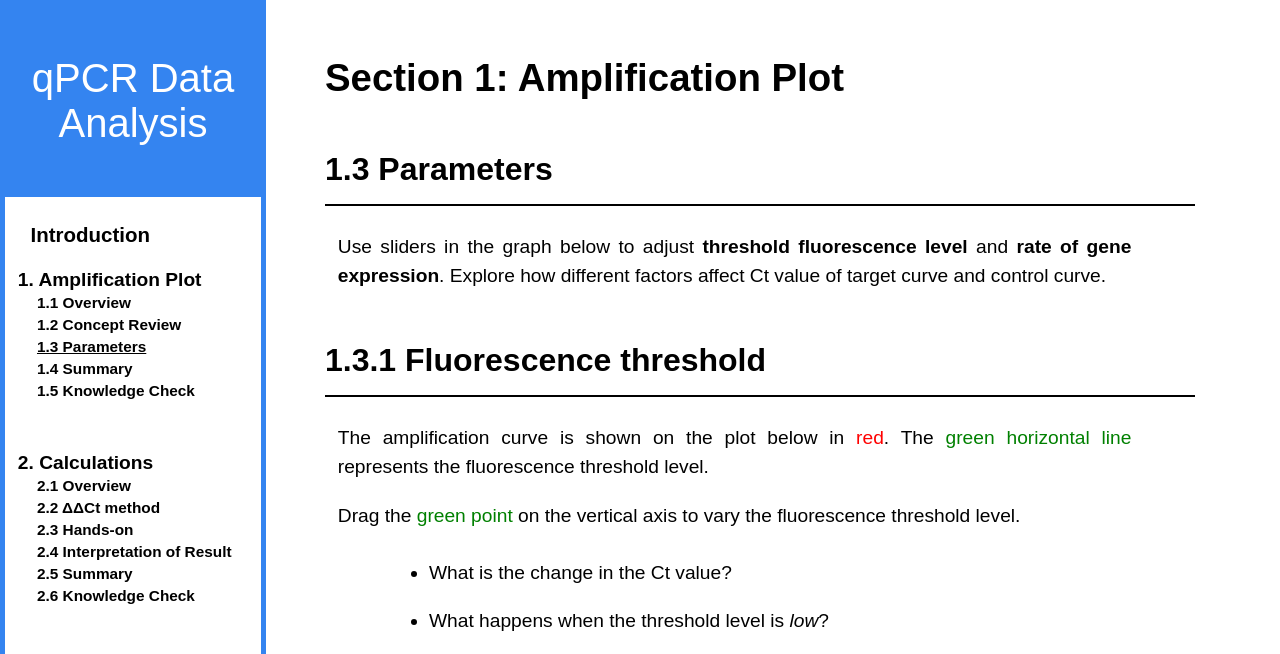
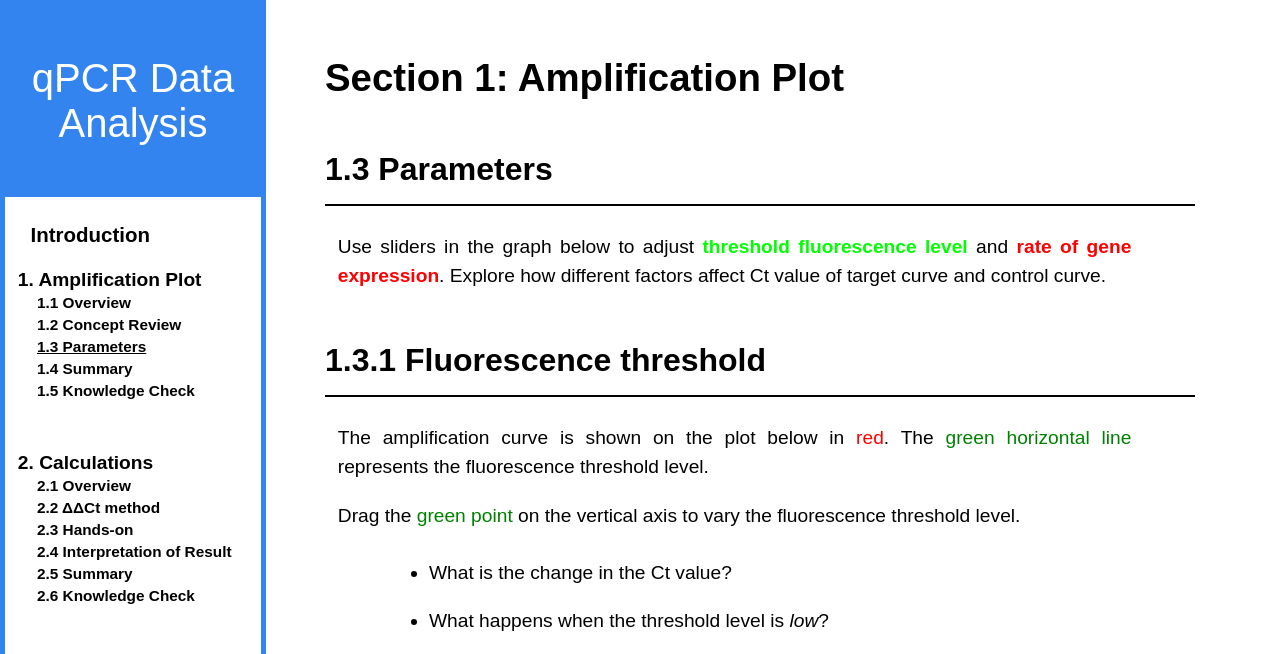
Before and after one commit to sumuli02/ImpVisPCRproject, a plain HTML site: page main1-3.html in a window 1280 px wide. Shown: the top 654 px of the page. Drawn offline with nearby package versions, Linux system fonts and the light colour scheme.

Commit message:
Update main1-3.html

```diff
--- a/main1-3.html
+++ b/main1-3.html
@@ -40,7 +40,7 @@
             <hr class="title-line" align = "left">
         </h2>
         <div class = "explain" align="justify">
-            <p>Use sliders in the graph below to adjust <b>threshold fluorescence level</b> and <b>rate of gene expression</b>.
+            <p>Use sliders in the graph below to adjust <b><span style="color: #00ff00">threshold fluorescence level</span></b> and <b><span style="color: #ff0000">rate of gene expression</span></b>.
                 Explore how different factors affect Ct value of target curve and control curve.
             </p>
         </div>
```
